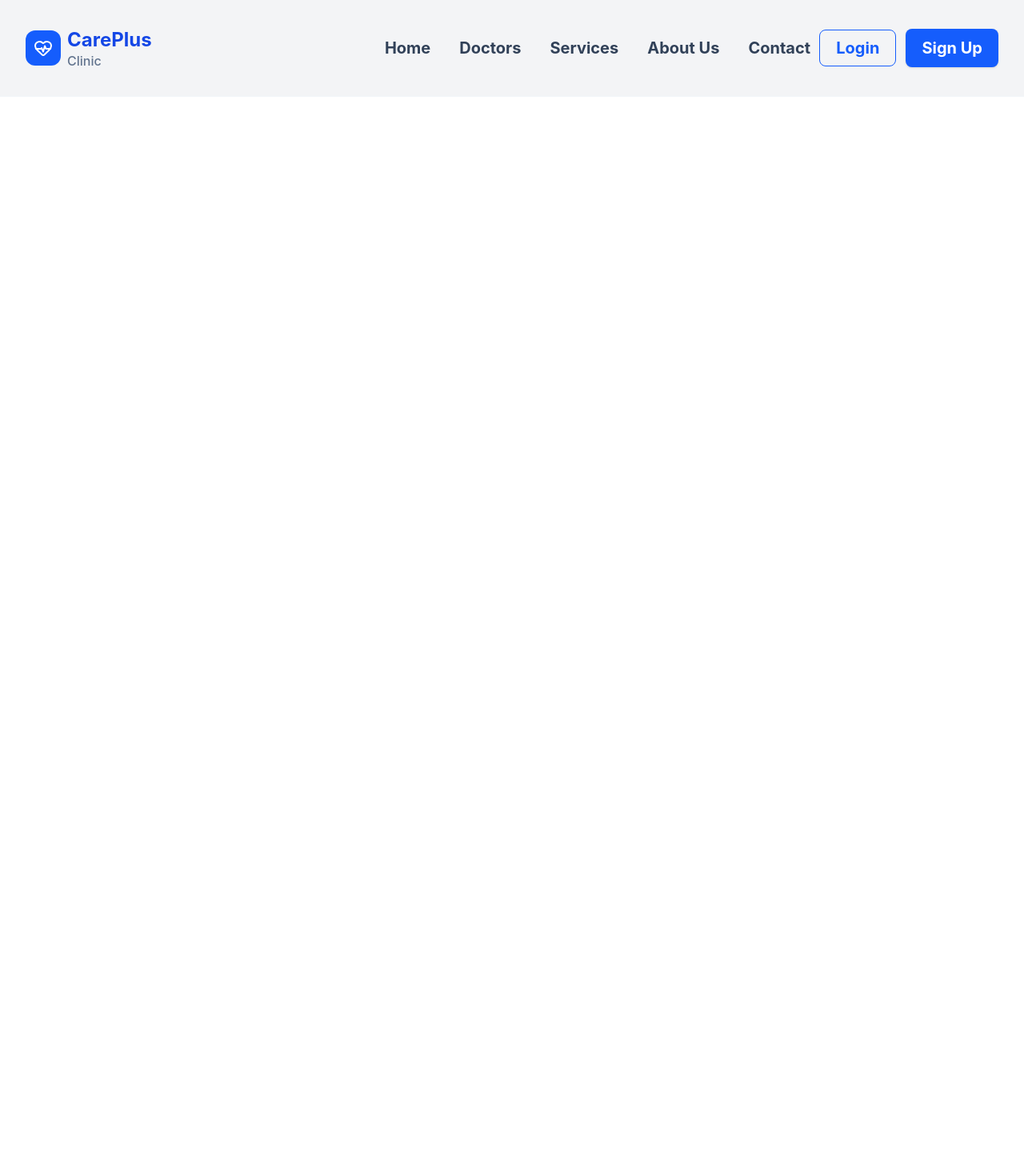
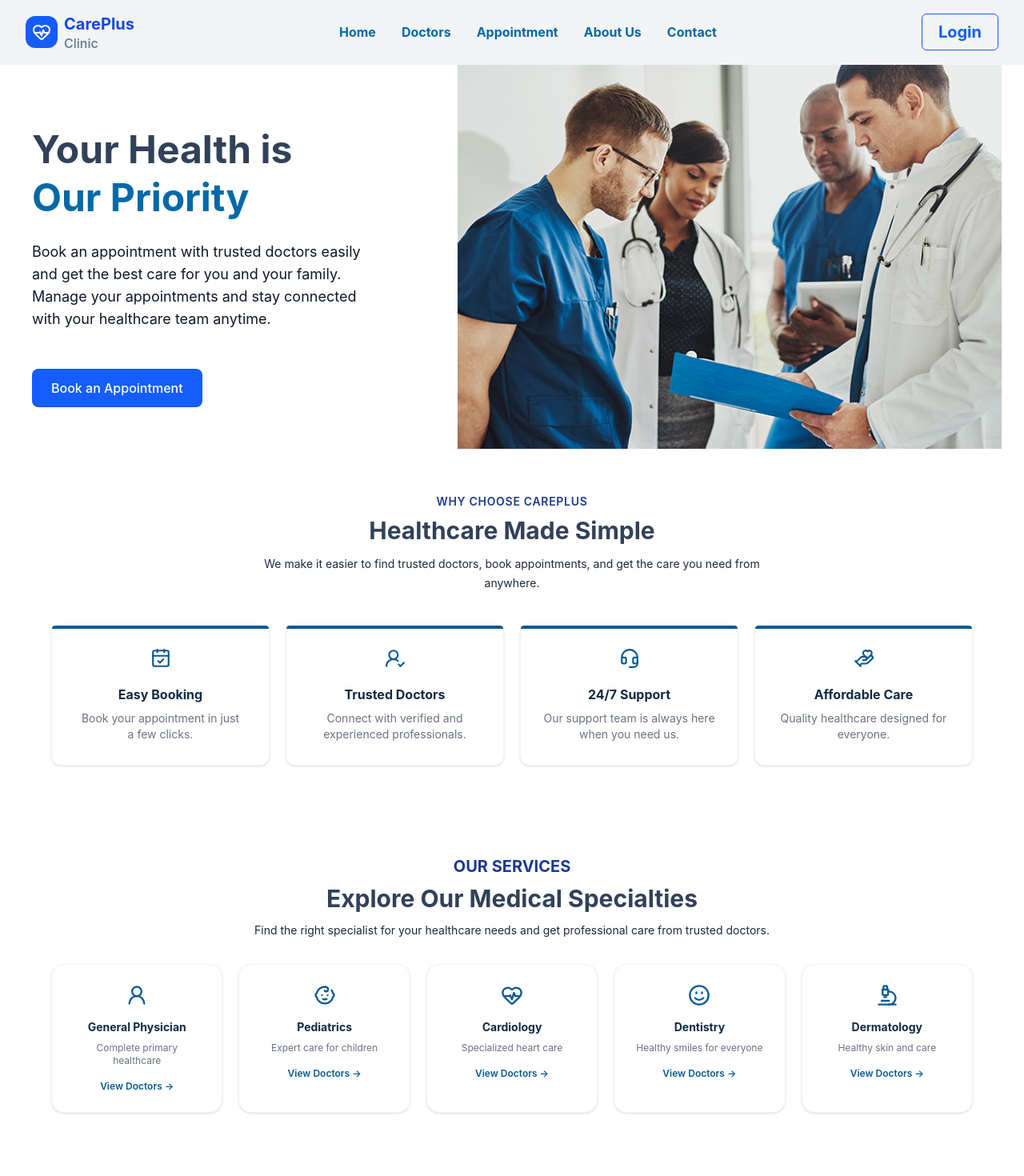
Before and after one commit to nimoali4147-rgb/CarePlus-Clinic, a React (Vite) app: page / in a window 1280 px wide. Shown: the top 1470 px of the page at 80% size. Before the commit the page ends 800 px from the top, so only its background shows below. Built offline with nearby package versions, Linux system fonts and the light colour scheme.

Commit message:
feat: update Navbar and add cards and Specialties

```diff
--- a/src/App.jsx
+++ b/src/App.jsx
@@ -1,17 +1,25 @@
-import React from 'react'
-import Navbar from './component/Navbar'
-import { Route, Routes } from 'react-router-dom'
+import { Routes, Route } from "react-router-dom";
+import Navbar from "./component/Navbar";
+import Cards from "./component/Cards";
+import Footer from "./component/Footer";
+import Specialties from "./component/Specialties";
 
 function App() {
   return (
-    <>
-      <Routes>
-        <Route path='/' element={<Navbar />} />
-      </Routes>
-
-    </>
-
-  )
+    <Routes>
+      <Route
+        path="/"
+        element={
+          <>
+            <Navbar />
+            <Cards />
+            <Specialties />
+            <Footer />
+          </>
+        }
+      />
+    </Routes>
+  );
 }
 
-export default App
+export default App;
--- /dev/null
+++ b/src/component/Cards.jsx
@@ -0,0 +1,104 @@
+import {
+  CalendarCheck,
+  UserRoundCheck,
+  Headset,
+  HandHeart,
+} from "lucide-react";
+
+function Cards() {
+  return (
+    <section className="bg-white px-6 py-14">
+      <div className="mx-auto max-w-6xl">
+
+        <div className="mb-10 text-center">
+          <p className="mb-2 text-sm font-semibold uppercase tracking-wider text-blue-900">
+            Why Choose CarePlus
+          </p>
+
+          <h2 className="text-3xl font-bold text-slate-700">
+            Healthcare Made Simple
+          </h2>
+
+          <p className="mx-auto mt-3 max-w-2xl text-sm leading-6 text-gray-800">
+            We make it easier to find trusted doctors, book appointments,
+            and get the care you need from anywhere.
+          </p>
+        </div>
+
+        <div className="grid grid-cols-1 gap-5 sm:grid-cols-2 lg:grid-cols-4">
+
+          <div className="relative rounded-xl border border-gray-100 bg-white px-8 py-7 text-center shadow-sm transition duration-300 hover:-translate-y-1 hover:shadow-md">
+            <div className="absolute left-0 top-0 h-1 w-full rounded-t-2xl bg-[#085A93]"></div>
+
+            <CalendarCheck
+              size={26}
+              className="mx-auto mb-5 text-[#085A93]"
+            />
+
+            <h3 className="text-base font-bold text-[#102A43]">
+              Easy Booking
+            </h3>
+
+            <p className="mt-2 text-sm leading-5 text-gray-500">
+              Book your appointment in just a few clicks.
+            </p>
+          </div>
+
+          <div className="relative rounded-xl border border-gray-100 bg-white px-6 py-7 text-center shadow-sm transition duration-300 hover:-translate-y-1 hover:shadow-md">
+        <div className="absolute left-0 top-0 h-1 w-full rounded-t-2xl bg-[#085A93]"></div>
+
+            <UserRoundCheck
+              size={26}
+              className="mx-auto mb-5 text-[#085A93]"
+            />
+
+            <h3 className="text-base font-bold text-[#102A43]">
+              Trusted Doctors
+            </h3>
+
+            <p className="mt-2 text-sm leading-5 text-gray-500">
+              Connect with verified and experienced professionals.
+            </p>
+          </div>
+
+          <div className="relative rounded-xl border border-gray-100 bg-white px-6 py-7 text-center shadow-sm transition duration-300 hover:-translate-y-1 hover:shadow-md">
+            <div className="absolute left-0 top-0 h-1 w-full rounded-t-2xl bg-[#085A93]"></div>
+
+            <Headset
+              size={26}
+              className="mx-auto mb-5 text-[#085A93]"
+            />
+
+            <h3 className="text-base font-bold text-[#102A43]">
+              24/7 Support
+            </h3>
+
+            <p className="mt-2 text-sm leading-5 text-gray-500">
+              Our support team is always here when you need us.
+            </p>
+          </div>
+
+          <div className="relative rounded-xl border border-gray-100 bg-white px-6 py-7 text-center shadow-sm transition duration-300 hover:-translate-y-1 hover:shadow-md">
+            <div className="absolute left-0 top-0 h-1 w-full rounded-t-2xl bg-[#085A93]"></div>
+
+            <HandHeart
+              size={26}
+              className="mx-auto mb-5 text-[#085A93]"
+            />
+
+            <h3 className="text-base font-bold text-[#102A43]">
+              Affordable Care
+            </h3>
+
+            <p className="mt-2 text-sm leading-5 text-gray-500">
+              Quality healthcare designed for everyone.
+            </p>
+          </div>
+
+        </div>
+      </div>
+    </section>
+  );
+}
+
+export default Cards;
--- /dev/null
+++ b/src/component/Footer.jsx
@@ -0,0 +1,52 @@
+import { HeartPulse } from "lucide-react";
+
+function Footer() {
+  return (
+    <footer className="mt-12 border-t border-slate-200 bg-white">
+      <div className="mx-auto flex max-w-7xl items-center justify-between px-6 py-6 lg:px-8">
+
+        {/* Logo */}
+
+
+        {/* Links */}
+        <div className="hidden items-center gap-6 md:flex">
+          <a
+            href="#about"
+            className="text-md font-bold  text-sky-700 hover:text-blue-600"
+          >
+            About Us
+          </a>
+
+          <a
+            href="#services"
+            className="text-md font-bold text-sky-700 hover:text-blue-600"
+          >
+            Services
+          </a>
+
+          <a
+            href="#contact"
+            className="text-md font-bold  text-sky-700 hover:text-blue-600"
+          >
+            Contact
+          </a>
+
+          <a
+            href="#privacy"
+            className="text-md font-bold  text-sky-700 hover:text-blue-600"
+          >
+            Privacy Policy
+          </a>
+        </div>
+
+        {/* Copyright */}
+        <p className="text-md font-bold  text-sky-700">
+          © 2026 CarePlus Clinic
+        </p>
+
+      </div>
+    </footer>
+  );
+}
+
+export default Footer;
--- a/src/component/Navbar.jsx
+++ b/src/component/Navbar.jsx
@@ -3,63 +3,107 @@ import { HeartPulse } from "lucide-react";
 
 function Navbar() {
   return (
-    <header className="sticky top-0 z-50 border-b border-slate-100 bg-white/95 backdrop-blur">
-      <nav className="mx-auto flex h-30 bg-gray-100  max-w-7xl items-center justify-between px-6 lg:px-8">
+    <>
+      {/* Navbar */}
+      <header className="sticky top-0 z-50 border-b border-slate-100 bg-gray-100">
+        <nav className="mx-auto flex h-20 max-w-7xl items-center justify-between px-6 lg:px-8">
 
-
+          {/* Logo */}
           <Link to="/" className="flex items-center gap-2">
-          <div className="flex h-11 w-11 items-center justify-center rounded-xl bg-blue-600">
+            <div className="flex h-10 w-10 items-center justify-center rounded-xl bg-blue-600">
               <HeartPulse className="h-6 w-6 text-white" />
             </div>
 
             <div className="leading-tight">
-            <span className="block text-2xl font-bold text-blue-700">CarePlus</span>
-            <span className="block text-md font-medium text-slate-500">Clinic</span>
+              <span className="block text-xl font-bold text-blue-700">
+                CarePlus
+              </span>
+              <span className="block text-md font-medium text-slate-500">
+                Clinic
+              </span>
             </div>
           </Link>
 
+          {/* Navigation */}
+          <div className="hidden items-center gap-8 md:flex">
 
-        <div className="hidden items-center ml-70 gap-9 md:flex">
             <Link
               to="/"
-            className="text-xl font-bold text-slate-700 transition hover:text-blue-700">Home
+              className="text-l font-bold text-sky-700 transition hover:text-blue-600"
+            >
+              Home
             </Link>
 
             <Link
               to="/doctors"
-            className="text-xl font-bold text-slate-700 transition hover:text-blue-600">Doctors
+              className="text-l font-bold  text-sky-700 transition hover:text-blue-600"
+            >
+              Doctors
             </Link>
 
             <a
-            href="#services"
-            className="text-xl font-bold text-slate-700 transition hover:text-blue-600">Services
+              href="#Appointment"
+              className="text-l font-bold text-sky-700 transition hover:text-blue-600"
+            >
+              Appointment
             </a>
 
             <a
               href="#about"
-            className="text-xl font-bold text-slate-700 transition hover:text-blue-600">About Us
+              className="text-l font-bold text-sky-700 transition hover:text-blue-600"
+            >
+              About Us
             </a>
 
             <a
               href="#contact"
-            className="text-xl font-bold text-slate-700 transition hover:text-blue-600">Contact
+              className="text-l font-bold text-sky-700 transition hover:text-blue-600"
+            >
+              Contact
             </a>
+
           </div>
 
-
-        <div className="flex items-center gap-3">
+          {/* Login */}
           <Link
             to="/login"
-            className="rounded-lg border border-blue-600 px-5 py-2 text-xl font-bold text-blue-600 transition hover:bg-blue-50">Login
+            className="rounded-md border border-blue-600 px-5 py-2 text-xl font-bold text-blue-600 transition hover:bg-blue-50"
+          >
+            Login
           </Link>
 
-          <Link
-            to="/signup"
-            className="rounded-lg bg-blue-600 px-5 py-2.5 text-xl font-bold text-white shadow-sm transition hover:bg-blue-700">Sign Up
-          </Link>
-        </div>
         </nav>
       </header>
+
+      {/* Hero */}
+      <div className="relative ">
+
+    <div className="bg w-170 h-120 ">
+        <img
+          src="../src/assets/image.png"
+          alt="clinic"
+          className="h-120 w-full object-cover ml-143"
+        />
+
+        {/* Text */}
+        <div className="absolute left-10 top-1/2 -translate-y-1/2 max-w-xl">
+
+          <h1 className="text-5xl font-bold leading-tight mt-6 text-slate-700">Your Health is <br /><span className="text-sky-700">Our Priority</span></h1>
+
+          <p className="mt-5 text-lg mt-6 text-slate-900">
+           Book an appointment with trusted doctors easily  <br />
+           and get the best care for you and your family.  <br />
+           Manage your appointments and stay connected <br /> with your healthcare team anytime.
+          </p>
+
+          <button className="mt-6 rounded-lg  mt-12 bg-blue-600 px-6 py-3 font-medium text-white hover:bg-blue-700">
+            Book an Appointment
+          </button>
+        </div>
+
+</div>
+      </div>
+    </>
   );
 }
 
--- /dev/null
+++ b/src/component/Specialties.jsx
@@ -0,0 +1,117 @@
+import {
+  UserRound,
+  Baby,
+  HeartPulse,
+  Smile,
+  Microscope,
+} from "lucide-react";
+
+function Specialties() {
+  return (
+    <section className="bg-white px-6 py-14">
+      <div className="max-w-6xl mx-auto">
+
+        <div className="text-center mb-8">
+          <p className="text-blue-900 text-xl font-bold uppercase">
+            Our Services
+          </p>
+
+          <h1 className="text-slate-700 text-3xl font-bold mt-2">
+            Explore Our Medical Specialties
+          </h1>
+
+          <p className="text-gray-800 text-sm max-w-2xl mx-auto mt-3">
+            Find the right specialist for your healthcare needs and get
+            professional care from trusted doctors.
+          </p>
+        </div>
+
+        <div className="grid grid-cols-1 sm:grid-cols-2 md:grid-cols-3 lg:grid-cols-5 gap-5">
+
+          <div className="bg-white rounded-2xl border border-gray-100 p-6 text-center shadow-sm hover:shadow-md hover:-translate-y-1 transition">
+            <UserRound size={28} className="text-[#085A93] mx-auto mb-4" />
+
+            <h2 className="text-[#102A43] font-bold text-sm">
+              General Physician
+            </h2>
+
+            <p className="text-gray-500 text-xs mt-2">
+              Complete primary healthcare
+            </p>
+
+            <p className="text-[#085A93] text-xs font-semibold mt-4">
+              View Doctors →
+            </p>
+          </div>
+
+          <div className="bg-white rounded-2xl border border-gray-100 p-6 text-center shadow-sm hover:shadow-md hover:-translate-y-1 transition">
+            <Baby size={28} className="text-[#085A93] mx-auto mb-4" />
+
+            <h2 className="text-[#102A43] font-bold text-sm">
+              Pediatrics
+            </h2>
+
+            <p className="text-gray-500 text-xs mt-2">
+              Expert care for children
+            </p>
+
+            <p className="text-[#085A93] text-xs font-semibold mt-4">
+              View Doctors →
+            </p>
+          </div>
+
+          <div className="bg-white rounded-2xl border border-gray-100 p-6 text-center shadow-sm hover:shadow-md hover:-translate-y-1 transition">
+            <HeartPulse size={28} className="text-[#085A93] mx-auto mb-4" />
+
+            <h2 className="text-[#102A43] font-bold text-sm">
+              Cardiology
+            </h2>
+
+            <p className="text-gray-500 text-xs mt-2">
+              Specialized heart care
+            </p>
+
+            <p className="text-[#085A93] text-xs font-semibold mt-4">
+              View Doctors →
+            </p>
+          </div>
+
+          <div className="bg-white rounded-2xl border border-gray-100 p-6 text-center shadow-sm hover:shadow-md hover:-translate-y-1 transition">
+            <Smile size={28} className="text-[#085A93] mx-auto mb-4" />
+
+            <h2 className="text-[#102A43] font-bold text-sm">
+              Dentistry
+            </h2>
+
+            <p className="text-gray-500 text-xs mt-2">
+              Healthy smiles for everyone
+            </p>
+
+            <p className="text-[#085A93] text-xs font-semibold mt-4">
+              View Doctors →
+            </p>
+          </div>
+
+          <div className="bg-white rounded-2xl border border-gray-100 p-6 text-center shadow-sm hover:shadow-md hover:-translate-y-1 transition">
+            <Microscope size={28} className="text-[#085A93] mx-auto mb-4" />
+
+            <h2 className="text-[#102A43] font-bold text-sm">
+              Dermatology
+            </h2>
+
+            <p className="text-gray-500 text-xs mt-2">
+              Healthy skin and care
+            </p>
+
+            <p className="text-[#085A93] text-xs font-semibold mt-4">
+              View Doctors →
+            </p>
+          </div>
+
+        </div>
+      </div>
+    </section>
+  );
+}
+
+export default Specialties;
```
Also changed, not shown: src/assets/image.png (added), src/assets/rep.png (added). Lines whose indentation alone changed are shown as unchanged.
